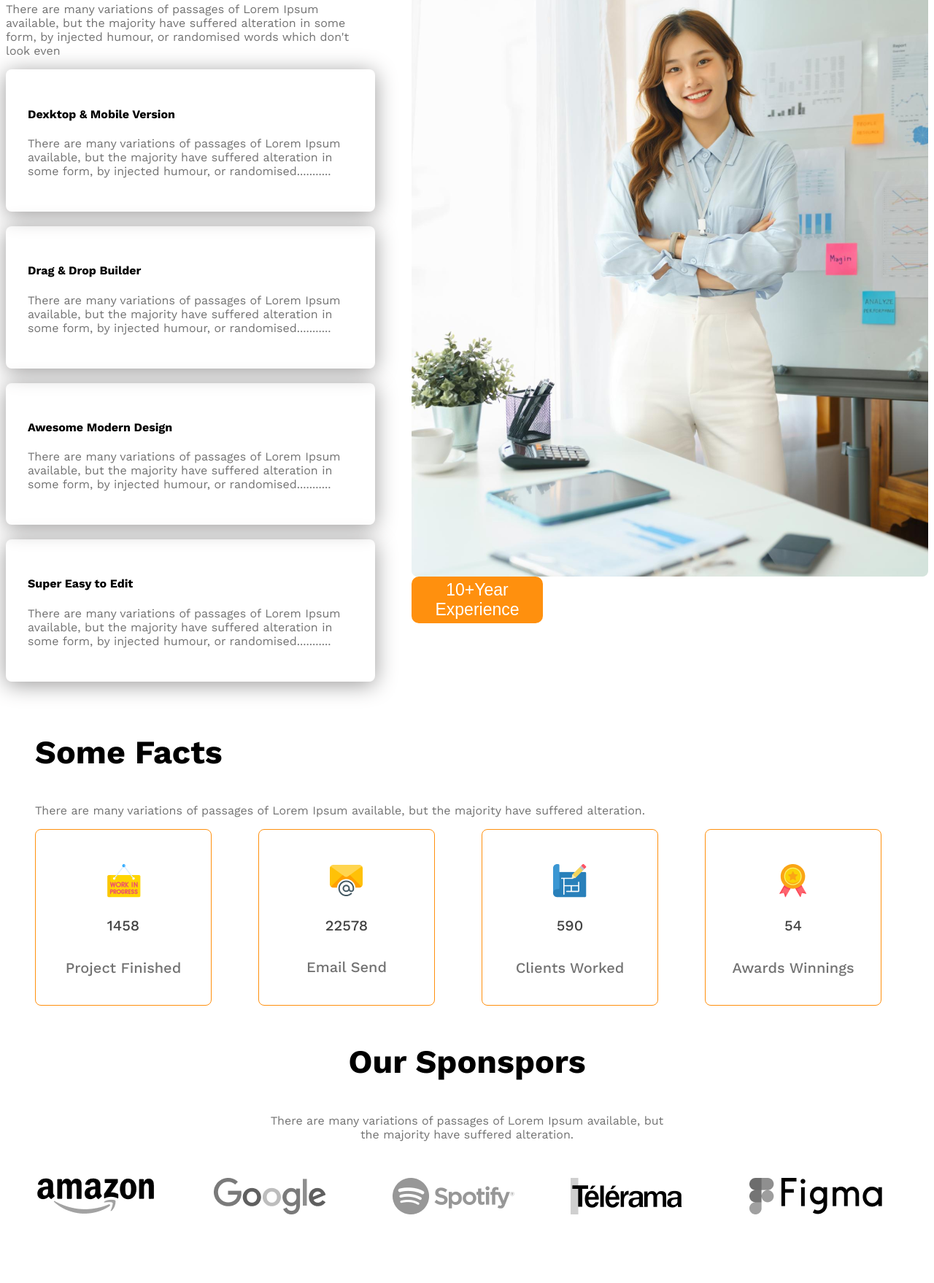
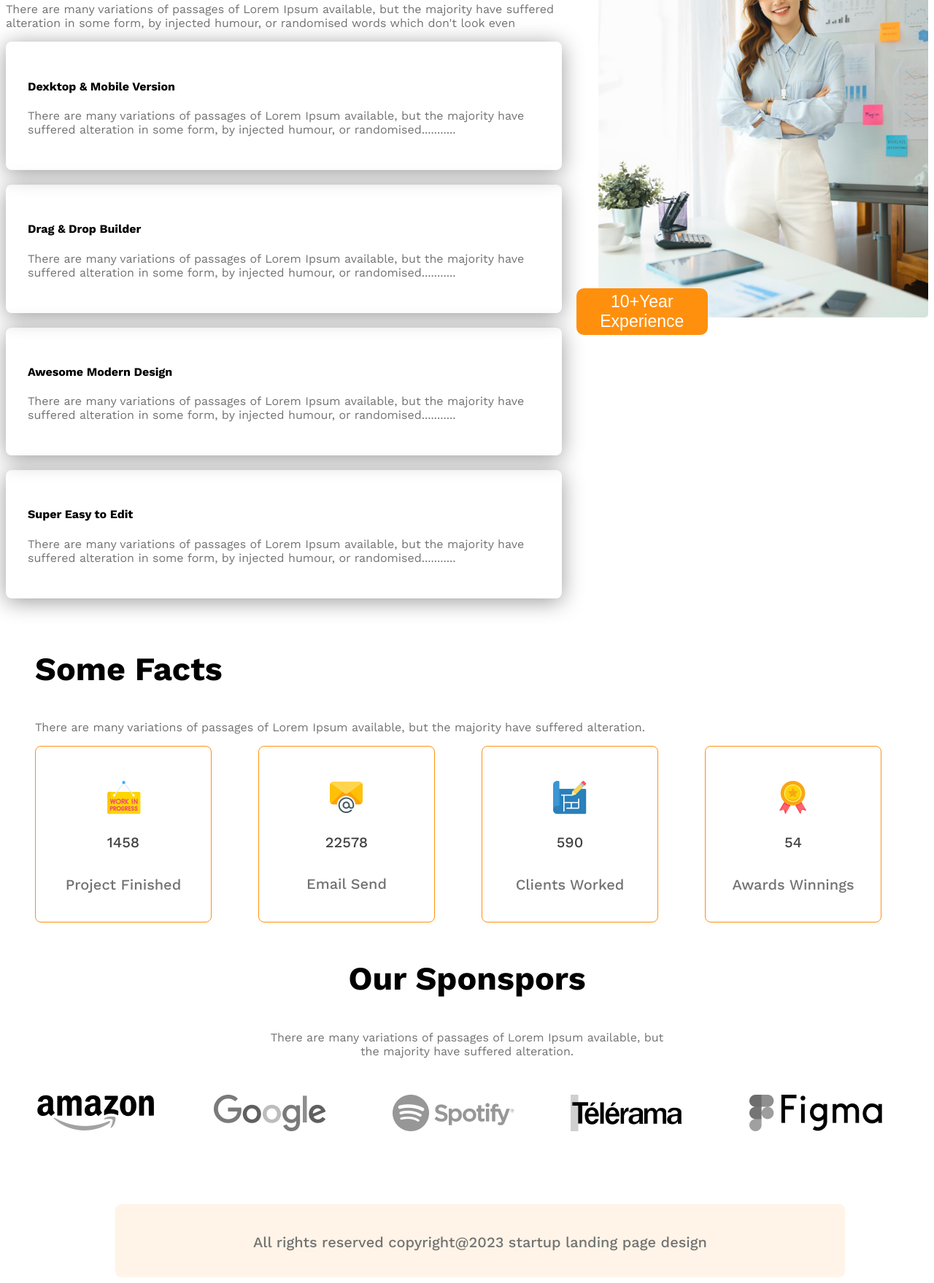
Before and after one commit to MinhazNahman/architects-repo, a plain HTML site: page index.html in a window 1280 px wide. Shown: the part 2165-3923 px from the top of the page at 73% size. Before the commit the page ends 3837 px from the top, so only its background shows below. Drawn offline with nearby package versions, Linux system fonts and the light colour scheme.

Commit message:
added footer section

```diff
--- a/index.html
+++ b/index.html
@@ -83,9 +83,9 @@
 
 
         </div>
-        <div>
+        <div class="love-pic">
             <img src="images/architect.png" alt="">
-            <button class="btn-primary"><span id="jumby-text">10+Year</span>
+            <button id="Experience-badge" class="btn-primary"><span id="jumby-text">10+Year</span>
                 <span id="Experience-year">Experience</span></button>
 
         </div>
@@ -146,6 +146,9 @@
 
     </main>
     <footer>
+        <div class="footer-class">
+            <h4 class="footer-titel fact-name">All rights reserved copyright@2023 startup landing page design</h4>
+        </div>
 
     </footer>
 
--- a/styles/styles.css
+++ b/styles/styles.css
@@ -169,6 +169,29 @@ main>section{
  .love{
     gap: 50px;
  }
+ .love-pic img{
+    width: 100%;
+ }
+
+ #Experience-badge{
+  margin-left: -30px;
+    margin-top: -40px;
+ }
+ .footer-class{
+    background-color: rgba(255, 244, 231, 1);
+    width: 1000;height: 100px;
+    border-radius: 8px;
+    margin-left: 150px;
+    margin-top: 100px;
+ }
+ .footer-titel{
+    padding: 40px;
+    text-align: center;
+    justify-content: center;
+
+
+ }
+
 
 
 @media screen and (max-width:576px) {
@@ -185,15 +208,19 @@ main>section{
         justify-content: center;
         gap: 20px;
     }
+    #Experience-badge{
+        margin-top: 20px;
+        margin-left: 20px;
+    }
 
 }
 /* medium size device */
 @media screen and (min-width:577px) and (max-width:992px) {
-    .teams{
+    .teams ,.sponspor-img, .love{
         flex-direction: column;
 
     }
-    .facts-container , .sponspor-img {
+    .facts-container , .sponspor-img, .love {
         grid-template-columns: repeat(2,1fr);
         justify-content: center;
         gap: 20px;
```
